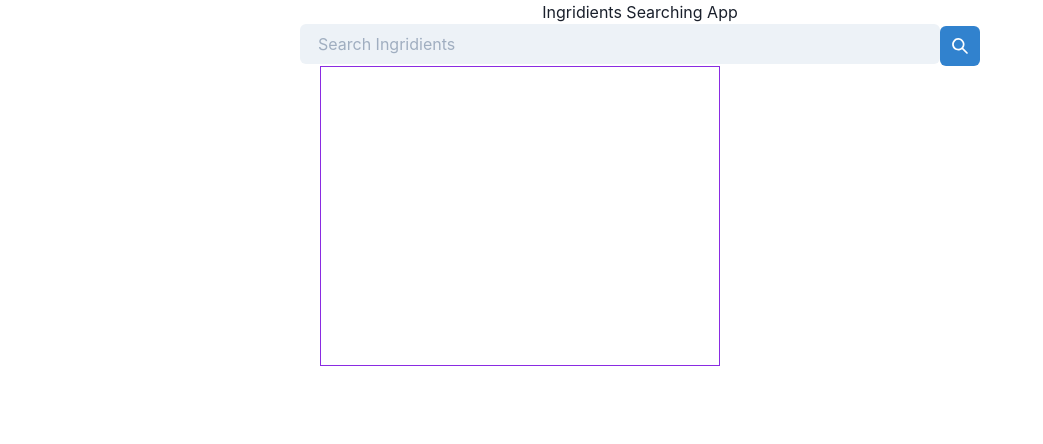
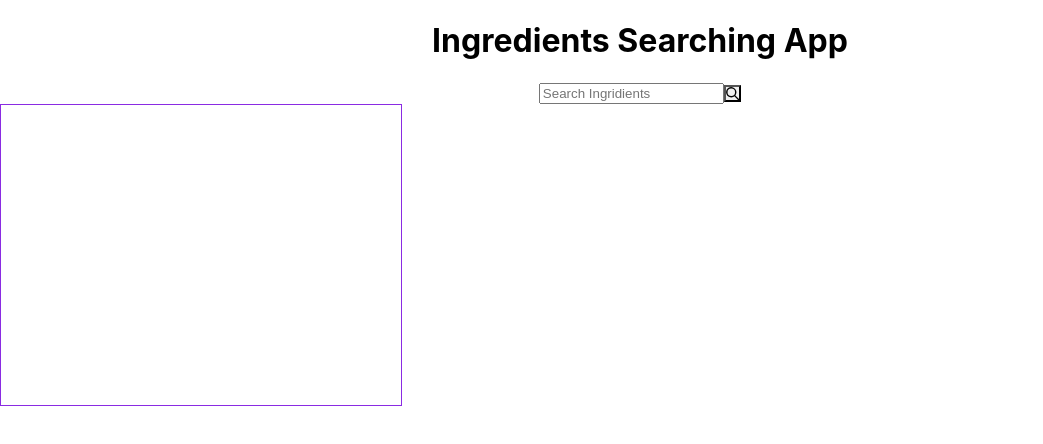
Before and after one commit to Avdika-TestAssignments/ingredientsApp, a React (Create React App) app: page / in a window 1280 px wide. Shown: the top 444 px of the page, without its empty margins (0-1043 px from the left). Built offline with nearby package versions, Linux system fonts and the light colour scheme.

Commit message:
remove Chackra

```diff
--- a/public/index.html
+++ b/public/index.html
@@ -9,13 +9,6 @@
       name="description"
       content="Web site created using create-react-app"
     />
-    <link rel="apple-touch-icon" href="%PUBLIC_URL%/logo192.png" />
-    <!--
-      manifest.json provides metadata used when your web app is installed on a
-      user's mobile device or desktop. See https://developers.google.com/web/fundamentals/web-app-manifest/
-    -->
-    <link rel="manifest" href="%PUBLIC_URL%/manifest.json" />
-
     <title>Ingridients React App</title>
   </head>
   <body>
--- a/src/App.js
+++ b/src/App.js
@@ -1,46 +1,20 @@
-import React, { useState, useEffect } from "react";
+import React, { useState } from "react";
 import "./App.css";
-import Ingridient from "./components/Ingridient";
+import Ingredient from "./components/Ingredient";
 import Mainform from "./components/mainform";
 import QueryHistory from "./components/QueryHistory";
-import { ChakraProvider } from "@chakra-ui/react"
-
-const apiKey = 'fced7d7b5e6440f3a7a173f5026615e3';
-
-// const testData = [
-//   {
-//     "id": 19400,
-//     "name": "banana chips",
-//     "image": "banana-chips.jpg"
-//   },
-//   {
-//     "id": 93671,
-//     "name": "banana bread mix",
-//     "image": "banana-bread.jpg"
-//   },
-//   {
-//     "id": 93779,
-//     "name": "banana liqueur",
-//     "image": "limoncello.jpg"
-//   }
-// ];
+import apiKey from "./config";
 
 function App() {
   const [query, setQuery] = useState("");
-  const [ingridients, setIngridients] = useState([]);
+  const [ingredients, setIngredients] = useState([]);
   const [notifications, setNotifications] = useState("");
-
-  // useEffect(() => {
-  //   setQueryHistory(JSON.parse(localStorage.getItem('queryHistory')) || []);
-  // }, [JSON.parse(localStorage.getItem('queryHistory'))]);
 
   const getUrl = () =>
     `https://api.spoonacular.com/food/ingredients/search?apiKey=${apiKey}&query=${query}&number=100&sort=calories&sortDirection=desc`;
 
   const getData = () => {
     if (query !== "") {
-      // setQueryHistory([...queryHistory, { query, responce: testData}]);
-      // resultsProcess(testData);
       fetch(getUrl())
         .then(response => response.json())
         .then(data => {
@@ -64,17 +38,17 @@ function App() {
   const resultsProcess = results => {
     setQuery("");
     setNotifications("");
-    setIngridients(results);
+    setIngredients(results);
   };
 
   const onHistoryClick = element => {
     console.log('__ onHistoryClick : ', element);
     resultsProcess(element.responce);
-  }
+  };
 
   const onChange = e => {
     setQuery(e.target.value);
-  }
+  };
 
   const queryToArray = request => request.split(/[ ,]+/);
 
@@ -118,17 +92,15 @@ function App() {
 
   const queryHistory = JSON.parse(localStorage.getItem('queryHistory')) || [];
   return (
-    <ChakraProvider>
     <div className="App">
-      <h1>Ingridients Searching App</h1>
+      <h1>Ingredients Searching App</h1>
       <Mainform notifications={notifications} onChange={onChange} onSubmit={onSubmit} query={query} />
       <QueryHistory queryHistory={queryHistory} onClick={onHistoryClick} />
-      <div className="ingridients">
-        {ingridients !== [] &&
-          ingridients.map(ingridient => <Ingridient ingridient={ingridient} />)}
+      <div className="ingredients">
+        {ingredients !== [] &&
+          ingredients.map(ingridient => <Ingredient ingridient={ingridient} />)}
       </div>
     </div>
-    </ChakraProvider>
   );
 };
 
--- /dev/null
+++ b/src/components/Ingredient.js
@@ -0,0 +1,11 @@
+import React from "react";
+
+export default function Ingredient({ ingredient }) {
+
+  return (
+    <div>
+      <h1>{ingredient.name}</h1>
+      <img src={'https://spoonacular.com/cdn/ingredients_100x100/'+ingredient.image} alt={ingredient.name} />
+    </div>
+  );
+}
--- a/src/components/Ingridient.js
+++ /dev/null
@@ -1,11 +0,0 @@
-import React from "react";
-
-export default function Ingridient({ ingridient }) {
-
-  return (
-    <div>
-      <h1>{ingridient.name}</h1>
-      <img src={'https://spoonacular.com/cdn/ingredients_100x100/'+ingridient.image} alt={ingridient.name} />
-    </div>
-  );
-}
--- a/src/components/Notifications.js
+++ b/src/components/Notifications.js
@@ -8,4 +8,4 @@ function Notifications({ notifications }) {
     )
 }
 
-export default Notifications
+export default Notifications;
--- a/src/components/QueryHistory.js
+++ b/src/components/QueryHistory.js
@@ -1,17 +1,16 @@
 import React from 'react';
 import uuid from 'react-uuid';
-import { Box } from "@chakra-ui/react"
 
 function QueryHistory({ onClick, queryHistory }) {
     console.log('__ queryHistory : ', queryHistory);
     return (
-        <Box pos="absolute" left="25%" maxW="50%"  className='historyWindow'>
+        <div pos="absolute" left="25%" maxW="50%"  className='historyWindow'>
             <ul id="searchHistory">
             {queryHistory.map((historyElement, index) =>
                     index < 10 && <li key={uuid()} onClick={() => onClick(historyElement)}>{historyElement.query}</li>
                     )}
                 </ul>
-        </Box>
+        </div>
     );
 };
 
```
Also changed, not shown: src/components/mainform.js (line endings or trailing spaces), 1 other file (tests, documents, lock files or other folders).
